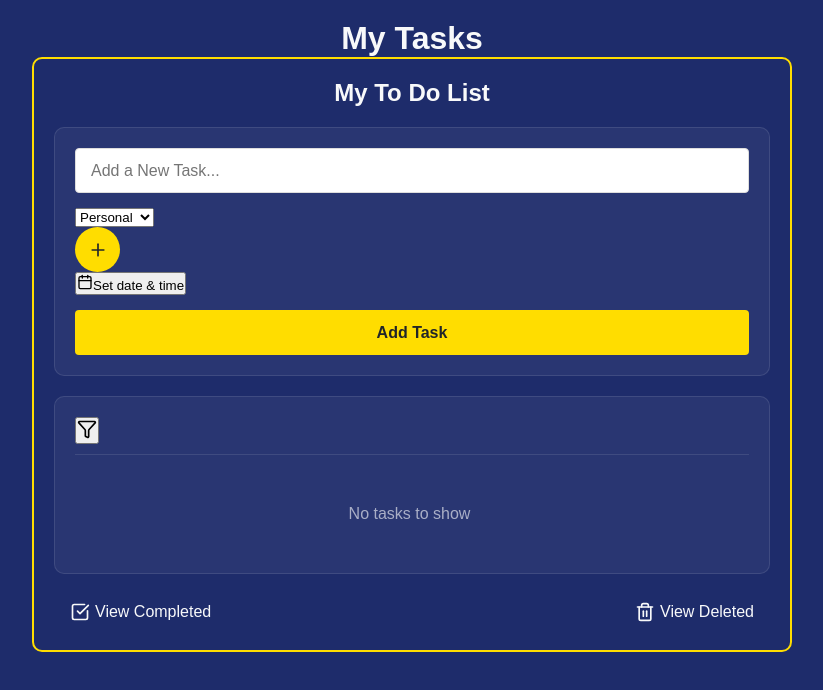
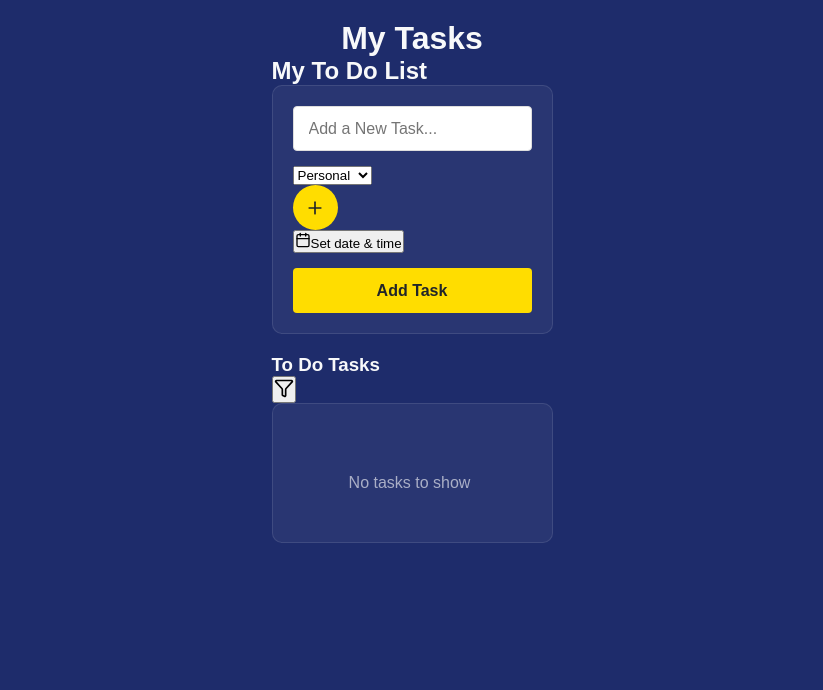
Before and after one commit to Fariss14/to-do-list-app, a React (Vite) app: page / in a window 1280 px wide. Shown: the top 690 px of the page, without its empty margins (228-1051 px from the left). Built offline with nearby package versions, Linux system fonts and the light colour scheme.

Commit message:
Update TaskList.jsx

```diff
--- a/src/pages/TaskList.jsx
+++ b/src/pages/TaskList.jsx
@@ -2,8 +2,6 @@ import { useState, useEffect } from "react"
 import AddTask from "../components/AddTask"
 import Task from "../components/Task"
 import TaskFilter from "../components/TaskFilter"
-import { CheckSquare, Trash2 } from "lucide-react"
-import { Link } from "react-router-dom"
 
 function TaskList({ tasks, categories, onAddTask, onAddCategory, onComplete, onDelete, onEdit }) {
   const [filteredTasks, setFilteredTasks] = useState(tasks)
@@ -59,7 +57,6 @@ function TaskList({ tasks, categories, onAddTask, onAddCategory, onComplete, onD
         else if (filter.month) {
           return taskMonth === filter.month
         }
-
         else if (filter.year) {
           return taskYear === filter.year
         }
@@ -76,19 +73,21 @@ function TaskList({ tasks, categories, onAddTask, onAddCategory, onComplete, onD
   }
 
   return (
-    <div className="container">
-      <div className="task-container">
+    <div className="page-container">
+      <div className="section-header">
         <h2>My To Do List</h2>
+      </div>
 
       <div className="add-task-container">
         <AddTask categories={categories} onAddTask={onAddTask} onAddCategory={onAddCategory} />
       </div>
 
-        <div className="tasks-list-container">
-          <div className="tasks-list-header">
+      <div className="filter-section">
+        <h3>To Do Tasks</h3>
         <TaskFilter categories={categories} onFilterChange={handleFilterChange} />
       </div>
 
+      <div className="tasks-list-container">
         <div className="tasks-list">
           {filteredTasks.length > 0 ? (
             filteredTasks.map((task) => (
@@ -106,18 +105,6 @@ function TaskList({ tasks, categories, onAddTask, onAddCategory, onComplete, onD
           )}
         </div>
       </div>
-
-        <div className="view-links">
-          <Link to="/completed" className="view-link">
-            <CheckSquare size={20} />
-            <span>View Completed</span>
-          </Link>
-          <Link to="/deleted" className="view-link">
-            <Trash2 size={20} />
-            <span>View Deleted</span>
-          </Link>
-        </div>
-      </div>
     </div>
   )
 }
```
Lines whose indentation alone changed are shown as unchanged.
